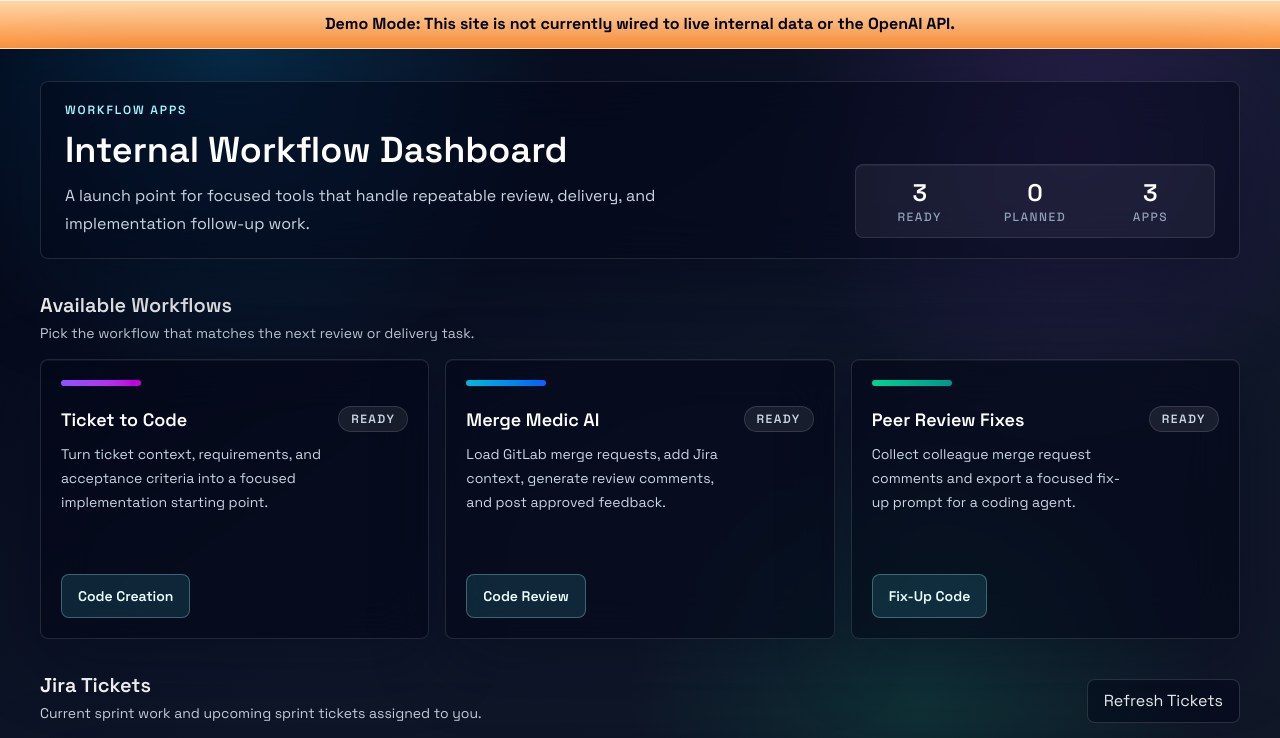
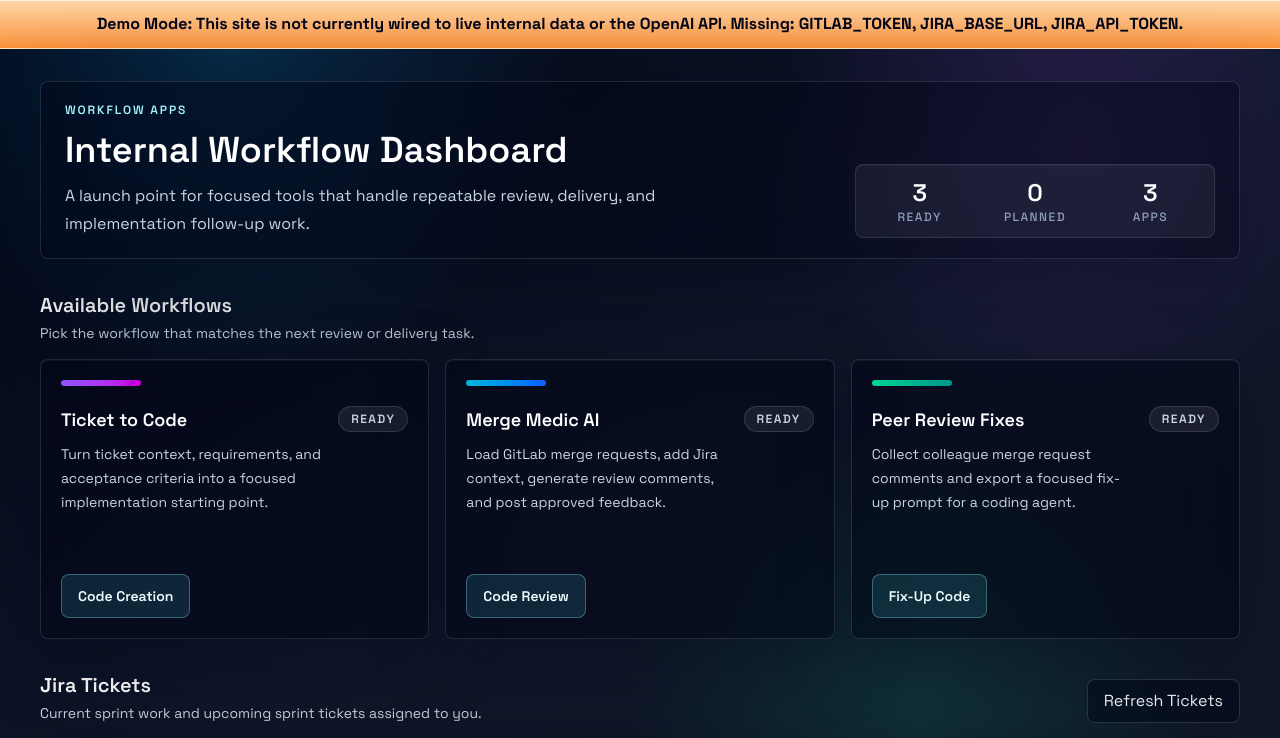
Before and after one commit to kevincauto/workflow-app, a Next.js app: page / in a window 1280 px wide. Shown: the top 738 px of the page. Built offline with nearby package versions, Linux system fonts and the light colour scheme; no server answers.

Commit message:
feat: refactor demo mode logic to improve missing configuration reporting in RootLayout; enhance OpenAI debug payload formatting

```diff
--- a/src/app/layout.tsx
+++ b/src/app/layout.tsx
@@ -20,13 +20,15 @@ export const metadata: Metadata = {
     "A compact dashboard for internal workflow apps, including the Merge Medic AI code review workspace.",
 };
 
-function isDemoMode() {
-  return !(
-    process.env.GITLAB_TOKEN &&
-    process.env.JIRA_BASE_URL &&
-    process.env.JIRA_API_TOKEN &&
-    process.env.OPENAI_API_KEY
-  );
+function getMissingLiveConfig() {
+  return [
+    ["GITLAB_TOKEN", process.env.GITLAB_TOKEN],
+    ["JIRA_BASE_URL", process.env.JIRA_BASE_URL],
+    ["JIRA_API_TOKEN", process.env.JIRA_API_TOKEN],
+    ["OPENAI_API_KEY", process.env.OPENAI_API_KEY],
+  ]
+    .filter(([, value]) => !value)
+    .map(([name]) => name);
 }
 
 export default function RootLayout({
@@ -34,7 +36,8 @@ export default function RootLayout({
 }: Readonly<{
   children: React.ReactNode;
 }>) {
-  const showDemoBanner = isDemoMode();
+  const missingLiveConfig = getMissingLiveConfig();
+  const showDemoBanner = missingLiveConfig.length > 0;
 
   return (
     <html lang="en">
@@ -42,7 +45,7 @@ export default function RootLayout({
         {showDemoBanner ? (
           <div className="border-b border-orange-100/50 bg-[linear-gradient(180deg,#fed7aa_0%,#fb923c_100%)] px-4 py-3 text-center text-sm font-bold text-slate-950 shadow-[0_16px_40px_rgba(251,146,60,0.22),inset_0_1px_0_rgba(255,255,255,0.65)] sm:text-base">
             Demo Mode: This site is not currently wired to live internal data or
-            the OpenAI API.
+            the OpenAI API. Missing: {missingLiveConfig.join(", ")}.
           </div>
         ) : null}
         {children}
--- a/src/lib/ai.ts
+++ b/src/lib/ai.ts
@@ -242,7 +242,8 @@ export function buildOpenAiDebugPayload(input: {
 }) {
   return {
     endpoint:
-      process.env.OPENAI_BASE_URL || "https://api.openai.com/v1/chat/completions",
+      process.env.OPENAI_BASE_URL ||
+      "https://api.openai.com/v1/chat/completions",
     method: "POST" as const,
     headers: {
       "Content-Type": "application/json",
```
